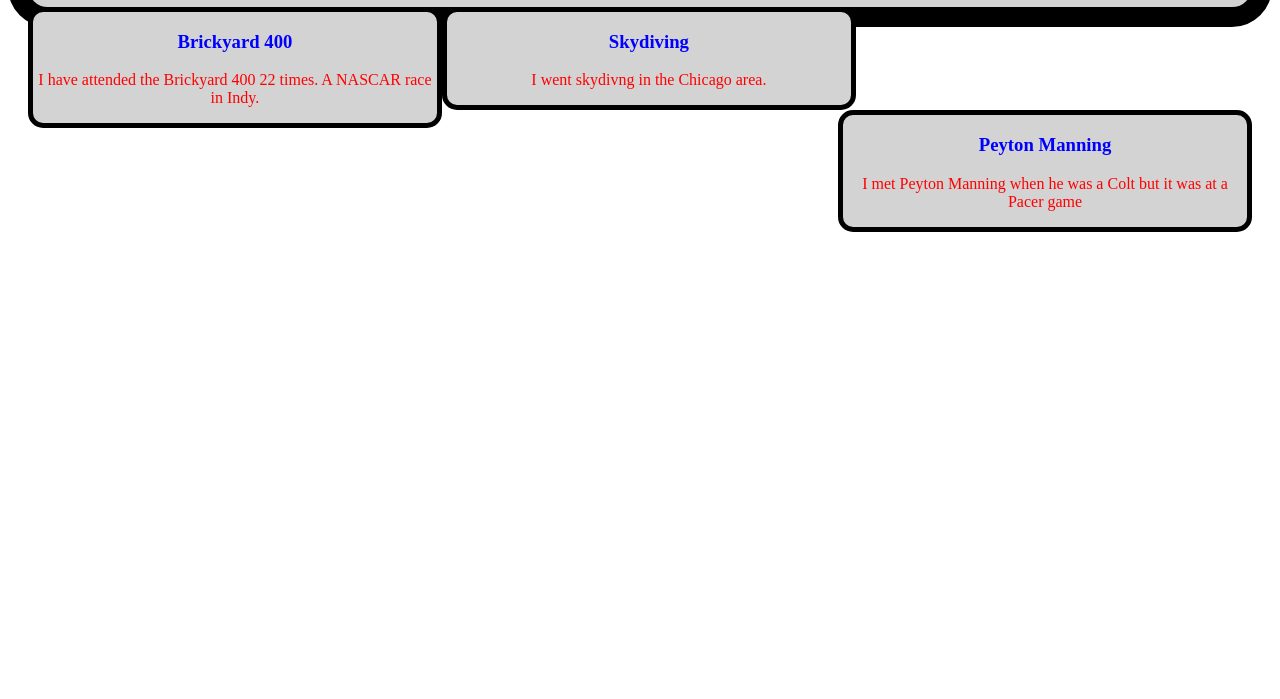
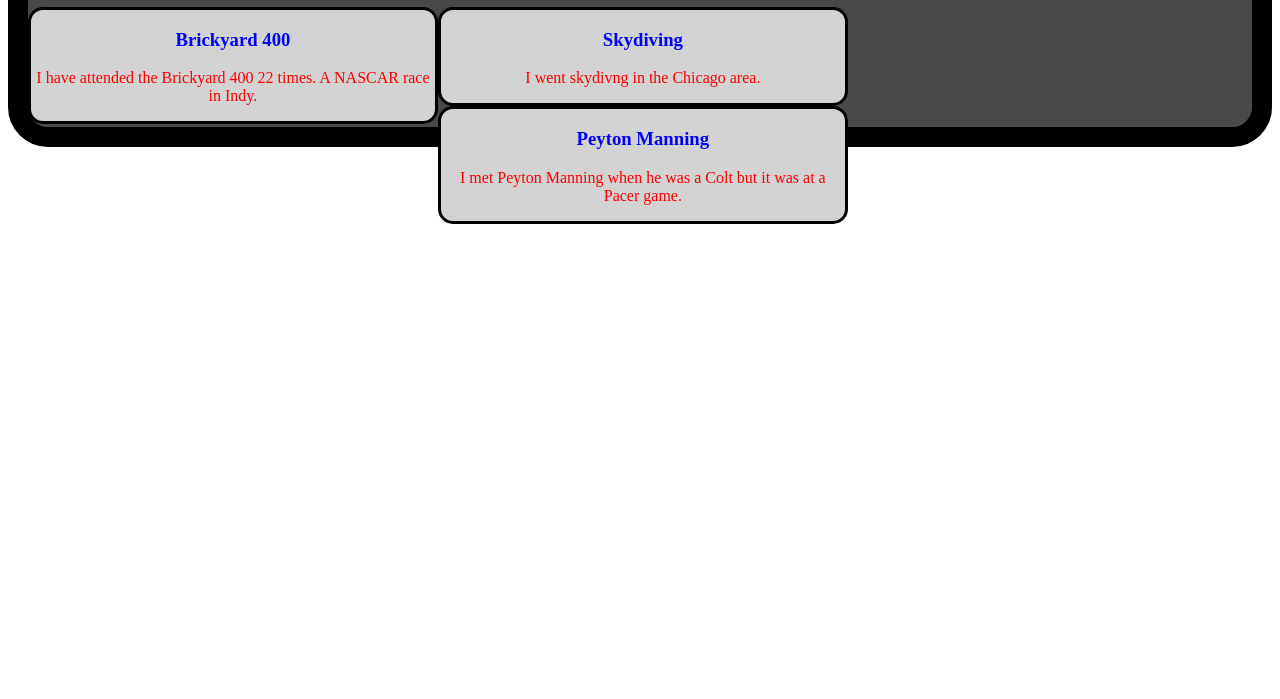
Before and after one commit to carltgoss/2truths1lie, a plain HTML site: page index.html in a window 1280 px wide. Shown: the part 101-800 px from the top of the page. Drawn offline with Linux system fonts and the light colour scheme.

Commit message:
Add files via upload

```diff
--- a/index.html
+++ b/index.html
@@ -5,6 +5,33 @@
     <meta name="viewport" content="width=device-width, initial-scale=1.0">
     <title>Document</title>
     <link rel="stylesheet" href="./styles.css">
+
+    <style>
+        #left {
+            float: left;
+            background-color: lightgray;
+            width: 33%;
+            border: solid;
+            border-radius: 15px;
+            text-align: center;
+        }
+        #middle{
+            float: left;
+            background-color: lightgray;
+            width: 33%;
+            border: solid;
+            border-radius: 15px;
+            text-align: center;
+        }
+        #right{
+            float: left;
+            background-color: lightgray;
+            width: 33%;
+            border: solid;
+            border-radius: 15px;
+            text-align: center;
+        }
+    </style>
 </head>
 <body>
 
@@ -12,7 +39,7 @@
 
         <h1>Two Truths and a Lie</h1>
 
-       <div class="someClass2" style= float:left; 33%;>
+       <div id="left">
 
         <h3>Brickyard 400</h3>
 
@@ -20,7 +47,7 @@
 
        </div>
 
-       <div class="someClass3" style= float:left; 33%;>
+       <div id="middle">
 
         <h3>Skydiving</h3>
 
@@ -28,13 +55,14 @@
 
        </div>
 
-       <div class="someClass4" style= float:right; 33%;>
+       <div id="right">
+           <h3>Peyton Manning</h3>
 
-        <h3>Peyton Manning</h3>
+            <p>I met Peyton Manning when he was a Colt but it was at a Pacer game.</p>
 
-            <p>I met Peyton Manning when he was a Colt but it was at a Pacer game</p>
+        </div>
 
-       </div>
+
 
     </div>
 
--- a/styles.css
+++ b/styles.css
@@ -16,38 +16,6 @@
     border-color: black;
     border-width: 20px;
     border-radius: 40px;
-    background-color: lightgray;
+    background-color: rgb(73, 73, 73);
+    height: 200px;
 }
-
-.someClass2{
-    border-style: solid;
-    border-color: black;
-    border-width: 5px;
-    border-radius: 15px;
-    background-color: lightgray;
-    width: 33%;
-    text-align: center;
-
-}
-
-.someClass3{
-    border-style: solid;
-    border-color: black;
-    border-width: 5px;
-    border-radius: 15px;
-    background-color: lightgray;
-    width: 33%;
-    text-align: center;
-
-}
-
-.someClass4{
-    border-style: solid;
-    border-color: black;
-    border-width: 5px;
-    border-radius: 15px;
-    background-color: lightgray;
-    width: 33%;
-    text-align: center;
-
-}
```
